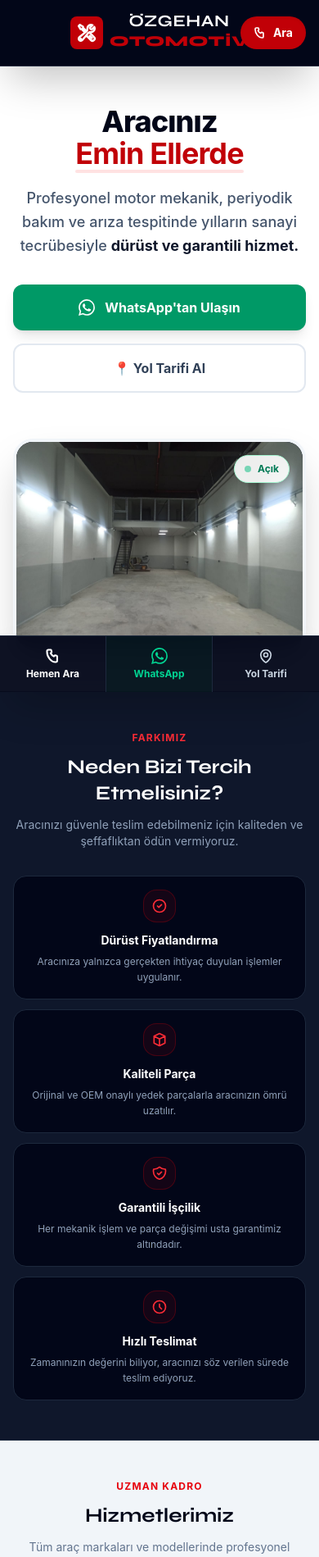
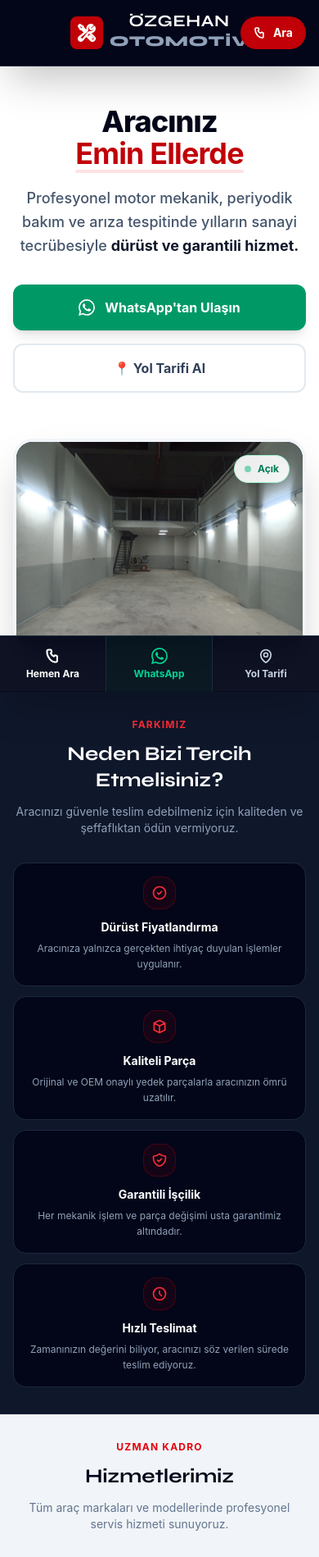
Before and after one commit to alicankala/ozgehan-otomotiv, a Vue app: page / in a window 390 px wide. Shown: the top 1899 px of the page at 82% size. Built offline with nearby package versions, Linux system fonts and the light colour scheme.

Commit message:
mobil tasarim ve saat durumu duzenlendi

```diff
--- a/index.html
+++ b/index.html
@@ -20,4 +20,4 @@
     <div id="app"></div>
     <script type="module" src="/src/main.js"></script>
   </body>
-</html>git add .
+</html>
--- a/src/App.vue
+++ b/src/App.vue
@@ -173,7 +173,7 @@ onUnmounted(() => {
           </div>
           <div class="font-display text-xl sm:text-2xl md:text-3xl font-bold uppercase tracking-wide text-center">
             <div class="text-white leading-none">Özgehan</div>
-            <div class="text-red-700 font-black text-lg md:text-2xl">Otomotiv</div>
+            <div class="text-slate-400 font-black text-lg md:text-2xl">Otomotiv</div>
           </div>
         </div>
 
@@ -231,7 +231,7 @@ onUnmounted(() => {
       </div>
     </main>
 
-    <section class="py-12 md:py-20 bg-slate-900 border-y border-slate-800">
+    <section class="py-8 md:py-20 bg-slate-900 border-y border-slate-800">
       <div class="max-w-7xl mx-auto px-4">
         <div class="text-center mb-8 md:mb-12 reveal">
           <span class="text-xs font-bold tracking-widest uppercase text-red-500 mb-3 block">Farkımız</span>
@@ -275,7 +275,7 @@ onUnmounted(() => {
       </div>
     </section>
 
-    <section class="py-12 md:py-24 bg-slate-100 border-b border-slate-200">
+    <section class="py-8 md:py-24 bg-slate-100 border-b border-slate-200">
       <div class="max-w-7xl mx-auto px-4">
         <div class="text-center mb-8 md:mb-12 reveal">
           <span class="text-xs font-bold tracking-widest uppercase text-red-600 mb-3 block">Uzman Kadro</span>
@@ -335,7 +335,7 @@ onUnmounted(() => {
       </div>
     </section>
 
-    <section class="py-16 md:py-20 bg-white border-b border-slate-200">
+    <section class="py-8 md:py-16 bg-white border-b border-slate-200">
       <div class="max-w-4xl mx-auto px-4">
         <div class="flex flex-col md:flex-row items-center gap-8 md:gap-12 reveal">
           <div class="w-24 h-24 md:w-28 md:h-28 bg-slate-900 text-white rounded-full flex items-center justify-center border-4 border-slate-100 shadow-xl shrink-0">
@@ -350,7 +350,7 @@ onUnmounted(() => {
       </div>
     </section>
 
-    <section class="py-16 bg-slate-100 border-b border-slate-200">
+    <section class="py-8 md:py-16 bg-slate-100 border-b border-slate-200">
       <div class="max-w-7xl mx-auto px-4">
         <div class="text-center mb-10 reveal">
           <span class="text-xs font-bold tracking-widest uppercase text-red-600 mb-3 block">İş Kalitemiz</span>
@@ -374,7 +374,7 @@ onUnmounted(() => {
       </div>
     </section>
 
-    <section class="py-16 bg-white border-b border-slate-100">
+    <section class="py-8 md:py-16 bg-white border-b border-slate-100">
       <div class="max-w-4xl mx-auto px-4">
         <div class="text-center mb-10 reveal">
           <span class="text-xs font-bold tracking-widest uppercase text-red-600 mb-3 block">Referanslar</span>
@@ -411,7 +411,7 @@ onUnmounted(() => {
       </div>
     </section>
 
-    <section class="py-16 bg-slate-900 text-white border-t border-slate-800">
+    <section class="py-8 md:py-16 bg-slate-900 text-white border-t border-slate-800">
       <div class="max-w-xl mx-auto px-4">
         <div class="text-center mb-8 reveal">
           <span class="text-xs font-bold tracking-widest uppercase text-red-400 mb-3 block">Randevu & Bilgi</span>
```
